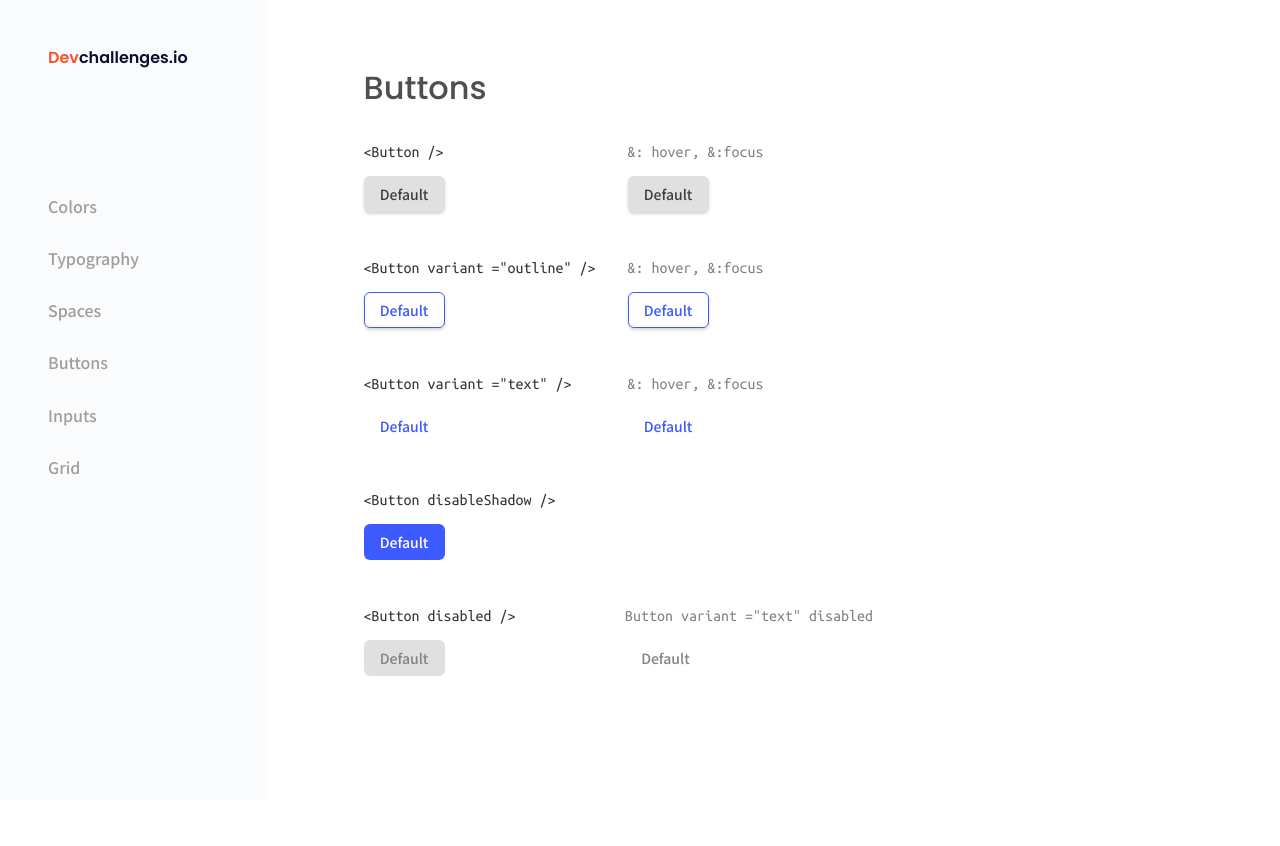
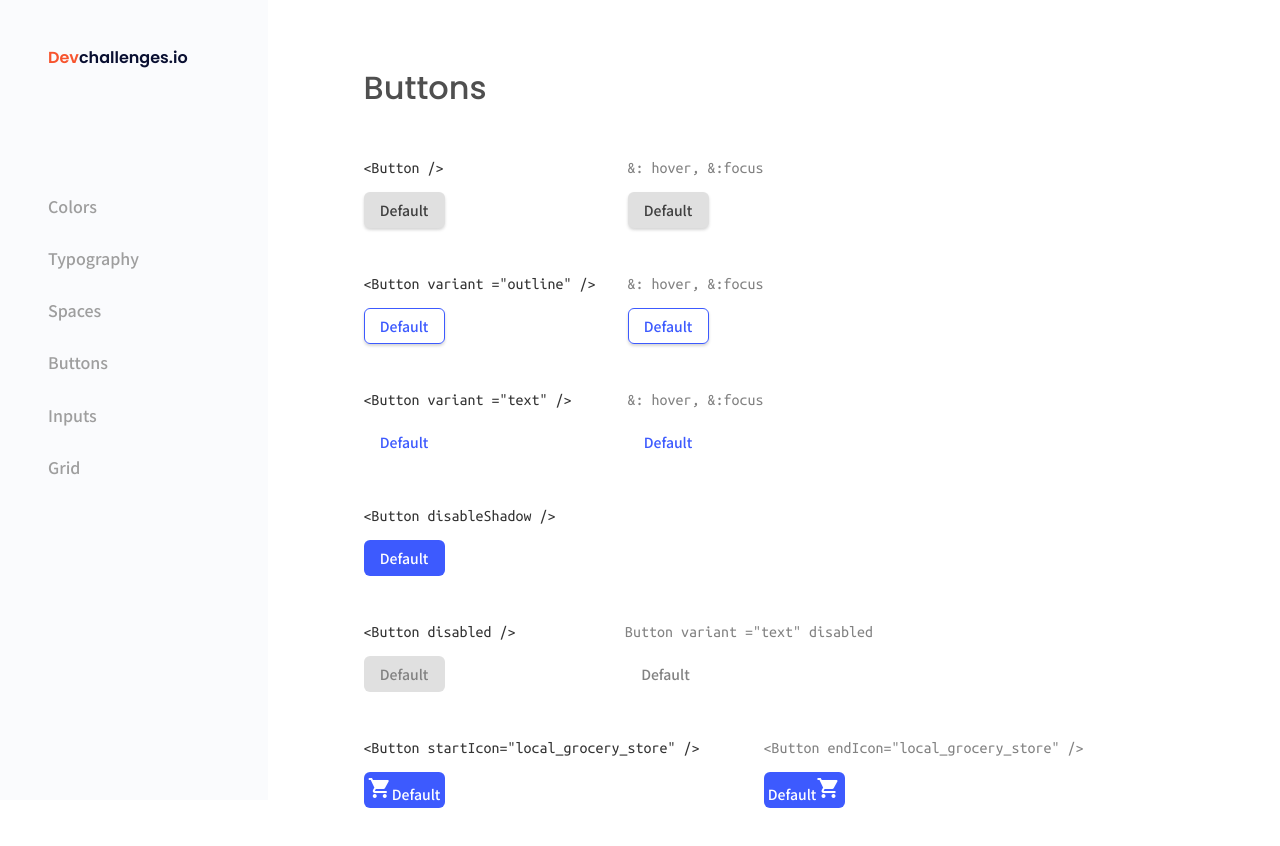
Before and after one commit to FV-Cano/devChallenges, a React (Create React App) app in the folder Front-end/button-component-master/: page / in a window 1280 px wide. Shown: the top 846 px of the page. Before the commit the page ends 800 px from the top, so only its background shows below. Built offline with nearby package versions, Linux system fonts and the light colour scheme.

Commit message:
grocery Button scratch

```diff
--- a/Front-end/button-component-master/src/App.css
+++ b/Front-end/button-component-master/src/App.css
@@ -27,21 +27,36 @@
 	margin-bottom: 2rem;
 }
 
-.buttonGroups {
+.buttonGroups,
+#first {
 	font-family: "Ubuntu Mono", monospace;
 	font-weight: 400;
 	display: flex;
 	flex-direction: column;
 	gap: 2rem;
+	max-width: 400px;
+}
+
+.buttonGroups,
+#second {
 	max-width: 100%;
+	gap: 1rem;
+}
+
+.buttonGroups,
+#second .group {
+	gap: 4rem;
+	margin-top: 1rem;
 }
 
 .buttonGroups .name {
 	color: #333333;
+	white-space: nowrap;
 }
 
 .buttonGroups .alt {
 	color: #828282;
+	white-space: nowrap;
 }
 
 /* Default group styling -------- */
--- a/Front-end/button-component-master/src/App.tsx
+++ b/Front-end/button-component-master/src/App.tsx
@@ -11,7 +11,7 @@ function App() {
 			</div>
 			<div className="main">
 				<h1>Buttons</h1>
-				<div className="buttonGroups">
+				<div className="buttonGroups" id="first">
 					<div className="group">
 						<div className="defaultButton">
 							<p className="name">&lt;Button /&gt;</p>
@@ -59,6 +59,22 @@ function App() {
 						</div>
 					</div>
 				</div>
+				<div className="buttonGroups" id="second">
+					<div className="group">
+						<div className="iconButton">
+							<p className="name">
+								&lt;Button startIcon="local_grocery_store" /&gt;
+							</p>
+							<Button disableShadow={false} startIcon="local_grocery_store" />
+						</div>
+						<div className="iconButton-alt">
+							<p className="alt">
+								&lt;Button endIcon="local_grocery_store" /&gt;
+							</p>
+							<Button disableShadow={false} endIcon="local_grocery_store" />
+						</div>
+					</div>
+				</div>
 			</div>
 		</div>
 	);
```
